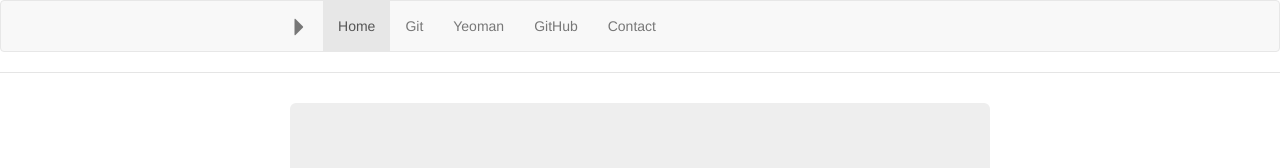
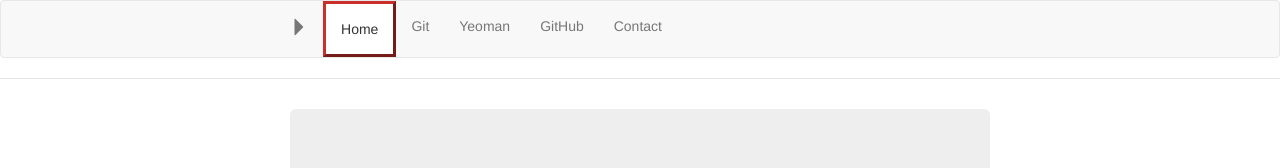
Before and after one commit to ITSUUUUUH/Project1, a website: page app/index.html in a window 1280 px wide. In both pictures the pointer is over the item "Home". Shown: the top 168 px of the page. Drawn offline with nearby package versions, Linux system fonts and the light colour scheme; some packages are replaced by stand-ins of ours; files that its build step writes are made by us from their sources.

Commit message:
Navigation highlights

```diff
--- a/app/index.html
+++ b/app/index.html
@@ -39,7 +39,7 @@
           <div class="collapse navbar-collapse" id="js-navbar-collapse">
 
             <ul class="nav navbar-nav">
-              <li class="active"><a href="#/">Home</a></li>
+              <li><a href="#/">Home</a></li>
               <li><a ng-href="#/git">Git</a></li>
               <li><a ng-href="#/yeoman">Yeoman</a></li>
               <li><a ng-href="#/github">GitHub</a></li>
--- a/app/styles/main.css
+++ b/app/styles/main.css
@@ -7,6 +7,12 @@
 
 body {
   padding: 0;
+}
+
+ul li:hover {
+  background-color: #FFFFFF;
+  border-style: outset;
+  border-color: #C9302C;
 }
 
 /* Everything but the jumbotron gets side spacing for mobile first views */
```
